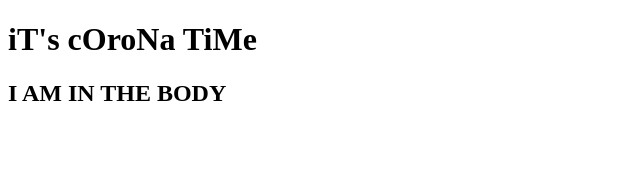
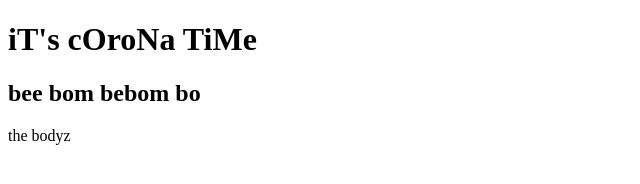
Before and after one commit to steelemal/bucky, a plain HTML site: page index2.html in a window 1280 px wide. Shown: the whole page, without its empty margins (0-640 px from the left). Drawn offline with Linux system fonts and the light colour scheme.

Commit message:
Update index2.html

```diff
--- a/index2.html
+++ b/index2.html
@@ -8,7 +8,8 @@
 
 <body>
   <h1> iT's cOroNa TiMe</h1>
-  <h2> I AM IN THE BODY </h2>
+  <h2> bee bom bebom bo</h2>
+  the bodyz
 
 
 </body>
```
